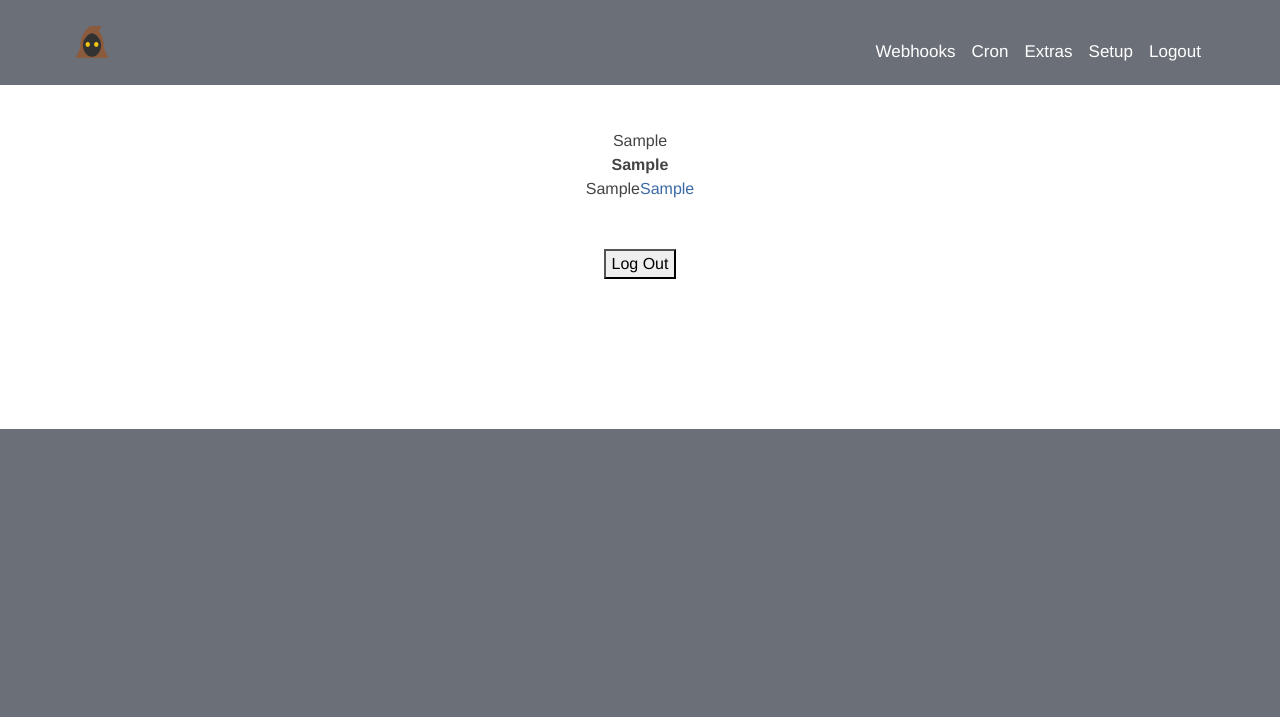
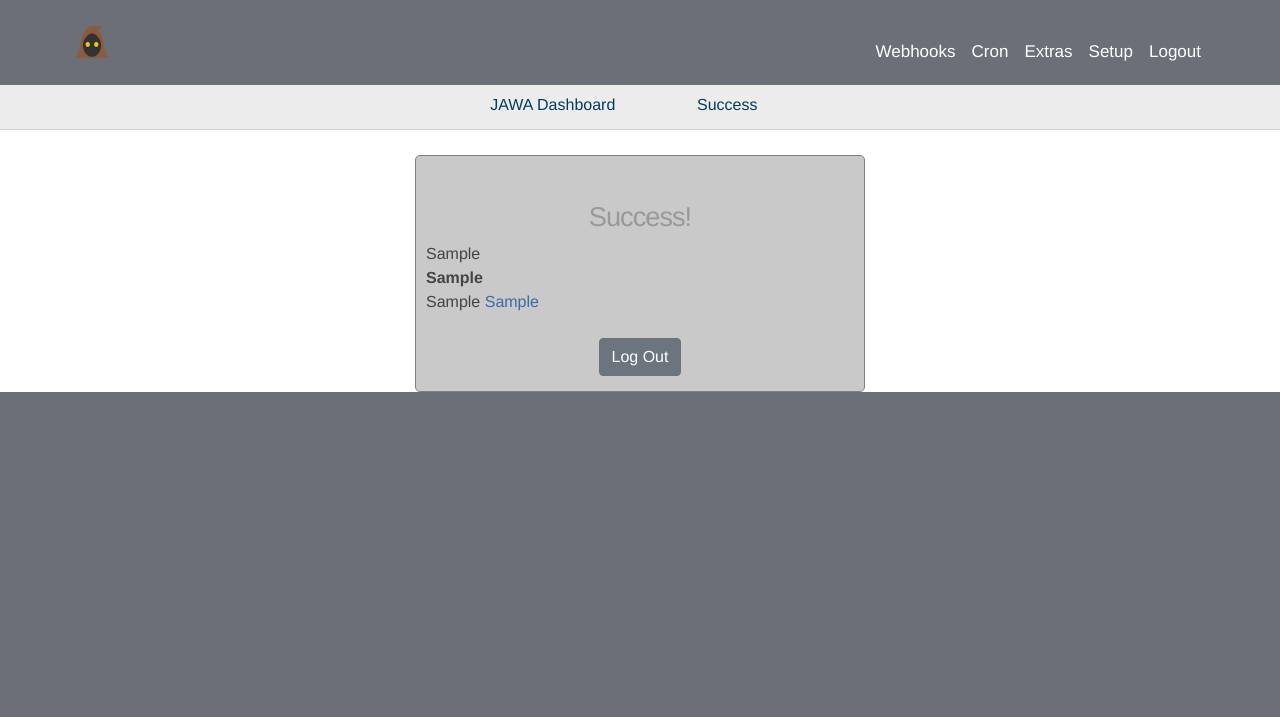
Before and after one commit to jamf/JAWA, a Flask app: template templates/success.html in a window 1280 px wide. Shown: the top 717 px of the page. Run offline with Flask 2, Linux system fonts and the light colour scheme; the template is opened without the code that fills it: most values are stand-ins (such as "Sample title", 1, 10 or a date in 2020); some libraries are stand-ins or nearby versions.

Commit message:
Added page title, improved success message + added webhook name to hyperlink when appropriate.

```diff
--- a/templates/success.html
+++ b/templates/success.html
@@ -1,22 +1,26 @@
-{% macro input(name, value='', type='text', size=20) -%}
-<input type="{{ type }}" name="{{ name }}" value="{{value|e }}" size="{{ size }}">
-{%- endmacro %}
-<!DOCTYPE html>
-<html>
-<body>
-	{% extends "shared/_layout.html" %}
-	{% block content %}
-	<div class="success">
-	<form method="get" action="/logout">
-		<h3>Success!</h3></br></br>
+{% extends "shared/_layout.html" %}
+{% block title %}Success!{% endblock %}
+{% block content %}
+    <div class="test-links sub_links sticky-top">
+        <div class="stat"><a href="/dashboard">JAWA Dashboard</a></div>
+        <div class="stat">Success</a></div>
+    </div>
+    <div class="form-container">
+    <form method="get" class="table-view" action="/logout">
+        <div class="  overflow-auto" style="max-width: 100vh">
+            <h3>Success!</h3>
+            {{ success_msg }} <br>
+            {% if smart_group_notice %}
+                <b>{{ smart_group_notice }}</b> <br> {{ smart_group_instructions }}
+            {% endif %}
+            <a href="{{ new_link }}" style="color:#3c6aa7;" target="_blank">{{ new_here }}</a></center>
+            </br></br>
 
-		<center>{{new_webhook}} <br> <b>{{smart_group_notice}}</b> <br> {{smart_group_instructions}}<a href="{{new_link}}" style="color:#3c6aa7;" target="_blank">{{new_here}}</a></center></br></br>
+            <div class="d-flex justify-content-center">
+                <button type="submit" class="btn btn-secondary">
+                    Log Out<i class="fa fa-templates" aria-hidden="true"></i>
+                </button>
+            </div>
 
-		<center><button type="submit" class="pure-button pure-button-primary">
-			Log Out<i class="fa fa-templates" aria-hidden="true"></i>
-		</button></center>
-	</form></br></br></br></br></br>
-    {% endblock %}
-   </div>
- </body>
-</html>
+    </form>
+{% endblock %}
```
